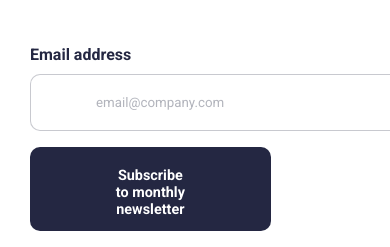
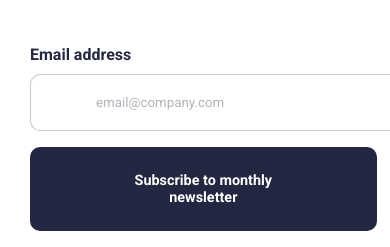
Before and after one commit to Lea225/newsletter-sign-up-with-success-message-main, a plain HTML site: page index.html in a window 390 px wide. Shown: the part 838-1085 px from the top of the page. Drawn offline with Linux system fonts and the light colour scheme.

Commit message:
Update style.css

```diff
--- a/style.css
+++ b/style.css
@@ -95,7 +95,7 @@ input{
 .cta1{
     padding: 20px 60px;
     width: 75%;
-    height: 8vh;
+    height: 10vh;
 }
 
 button{
@@ -168,7 +168,7 @@ label{
     }
     .cta1{
         padding: 20px 80px;
-        width: 75%;
+        width: 108%;
         height: 10vh;
     }
     button{
```
